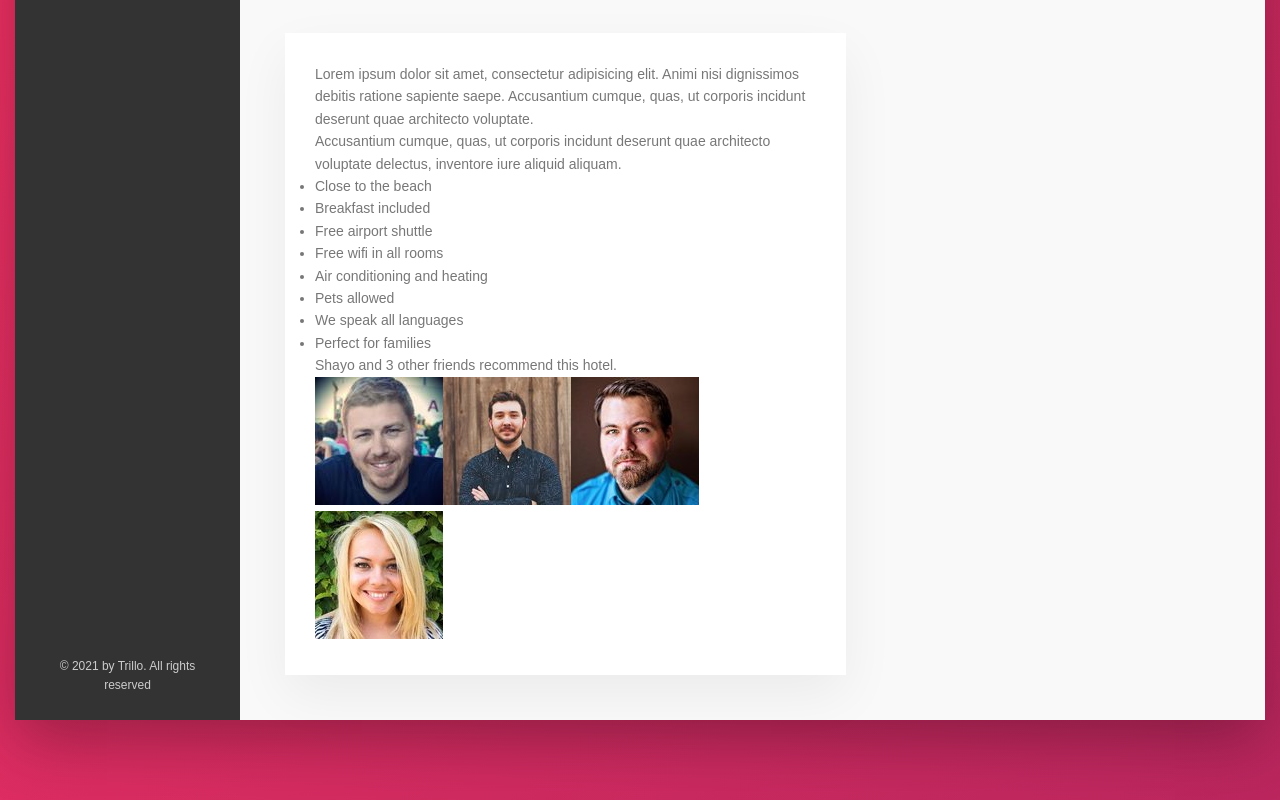
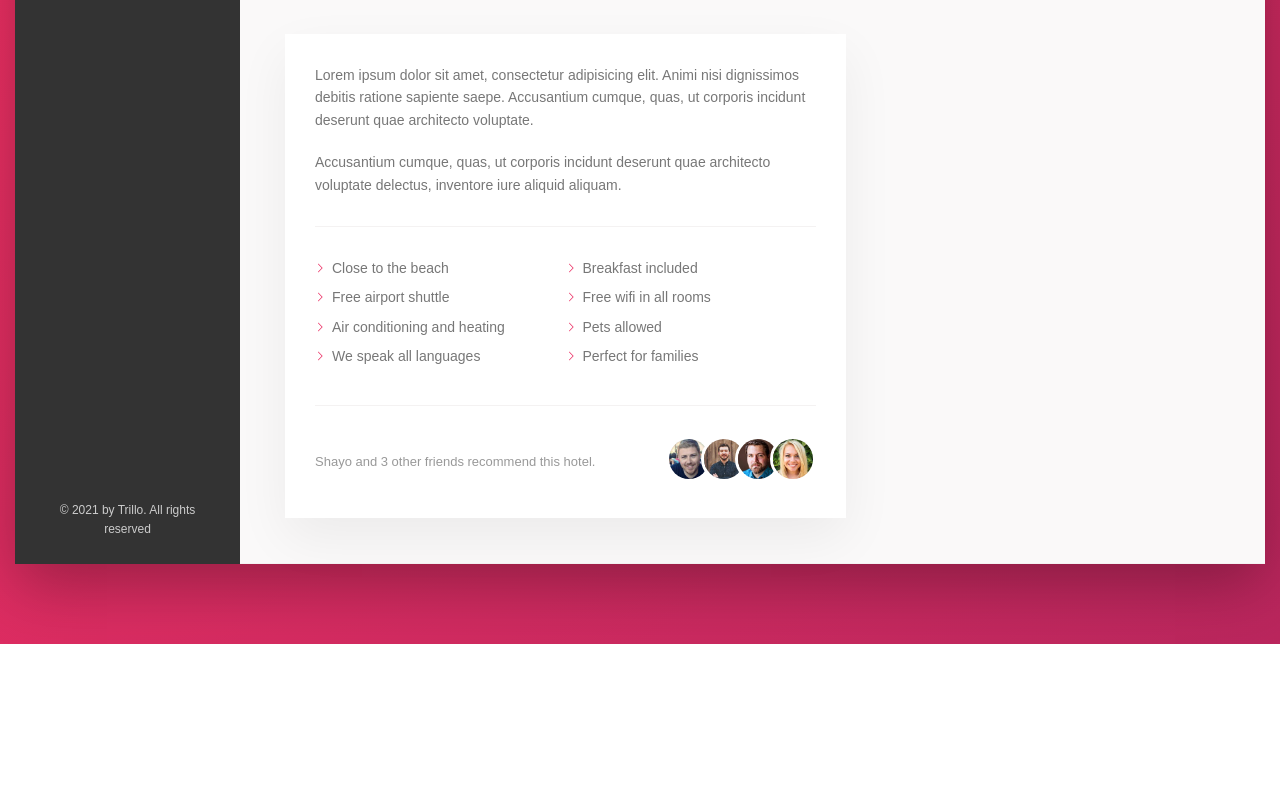
Before and after one commit to akindoju/trillo, a website: page index.html in a window 1280 px wide. Shown: the part 629-1429 px from the top of the page. After the commit the page ends 1273 px from the top, so only its background shows below. Drawn offline with Linux system fonts and the light colour scheme.

Commit message:
Created recommendation section

```diff
--- a/index.html
+++ b/index.html
@@ -158,6 +158,7 @@
             <p class="paragraph">
               Accusantium cumque, quas, ut corporis incidunt deserunt quae architecto voluptate delectus, inventore iure aliquid aliquam.
             </p>
+
             <ul class="list">
               <li class="list__item">Close to the beach</li>
               <li class="list__item">Breakfast included</li>
@@ -168,9 +169,17 @@ Accusantium cumque, quas, ut corporis incidunt deserunt quae architecto voluptat
               <li class="list__item">We speak all languages</li>
               <li class="list__item">Perfect for families</li>
             </ul>
+
             <div class="recommend">
-  <p class="recommend__count">Shayo and 3 other friends recommend this hotel.</p>
-  <div class="recommend__friends"><img src="img/user-3.jpg" alt="friend 1" class="recommend__photo"><img src="img/user-4.jpg" alt="friend 2" class="recommend__photo"><img src="img/user-5.jpg" alt="friend 5" class="recommend__photo"><img src="img/user-6.jpg" alt="friend 4" class="recommend__photo"></div>
+              <p class="recommend__count">
+                Shayo and 3 other friends recommend this hotel.
+              </p>
+              <div class="recommend__friends">
+                <img src="img/user-3.jpg" alt="friend 1" class="recommend__photo"/>
+                <img src="img/user-4.jpg" alt="friend 2" class="recommend__photo"/>
+                <img src="img/user-5.jpg" alt="friend 5" class="recommend__photo"/>
+                <img src="img/user-6.jpg" alt="friend 4" class="recommend__photo"/>
+              </div>
             </div>
           </div>
 
--- a/sass/_base.scss
+++ b/sass/_base.scss
@@ -19,7 +19,7 @@ COLORS
   --color-grey-dark-2: #777;
   --color-grey-dark-3: #999;
 
-  --line: 1px solid var(var(var(--color-grey-light-2)));
+  --line: 1px solid var(--color-grey-light-2);
 
   --box-shadow: 0 2rem 5rem rgba(0, 0, 0, 0.06);
 }
--- a/sass/_components.scss
+++ b/sass/_components.scss
@@ -276,3 +276,67 @@
     box-shadow: none;
   }
 }
+
+.paragraph:not(:last-of-type) {
+  margin-bottom: 2rem;
+}
+
+.list {
+  list-style: none;
+  margin: 3rem 0;
+  padding: 3rem 0;
+  border-top: var(--line);
+  border-bottom: var(--line);
+  display: flex;
+  flex-wrap: wrap;
+
+  &__item {
+    flex: 0 0 50%;
+    margin-bottom: 0.7rem;
+
+    &::before {
+      content: '';
+      display: inline-block;
+      height: 1rem;
+      width: 1rem;
+      margin-right: 0.7rem;
+
+      //Newer Browsers - Mask
+      background-color: var(--color-primary);
+      -webkit-mask-image: url('../img/chevron-thin-right.svg');
+      -webkit-mask-size: cover;
+      mask-image: url('../img/chevron-thin-right.svg');
+      mask-size: cover;
+
+      //Older Browsers
+      // background-image: url('../img/chevron-thin-right.svg');
+      // background-size: cover;
+    }
+  }
+}
+
+.recommend {
+  font-size: 1.3rem;
+  color: var(--color-grey-dark-3);
+  display: flex;
+  align-items: center;
+
+  &__count {
+    margin-right: auto;
+  }
+
+  &__friends {
+  }
+
+  &__photo {
+    height: 4rem;
+    width: 4rem;
+    border: 0.3rem solid white;
+    border-radius: 50%;
+    box-sizing: content-box; //to make border appear on top image
+
+    &:not(:last-of-type) {
+      margin-right: -1.5rem;
+    }
+  }
+}
```
Also changed, not shown: css/style.css. Lines whose indentation alone changed are shown as unchanged.
